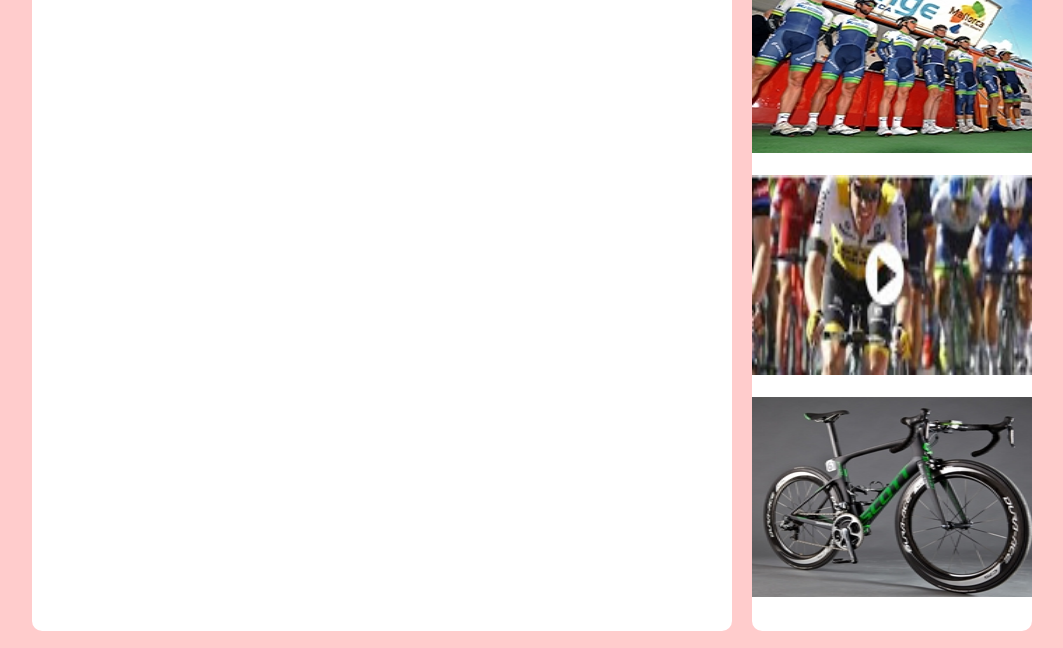
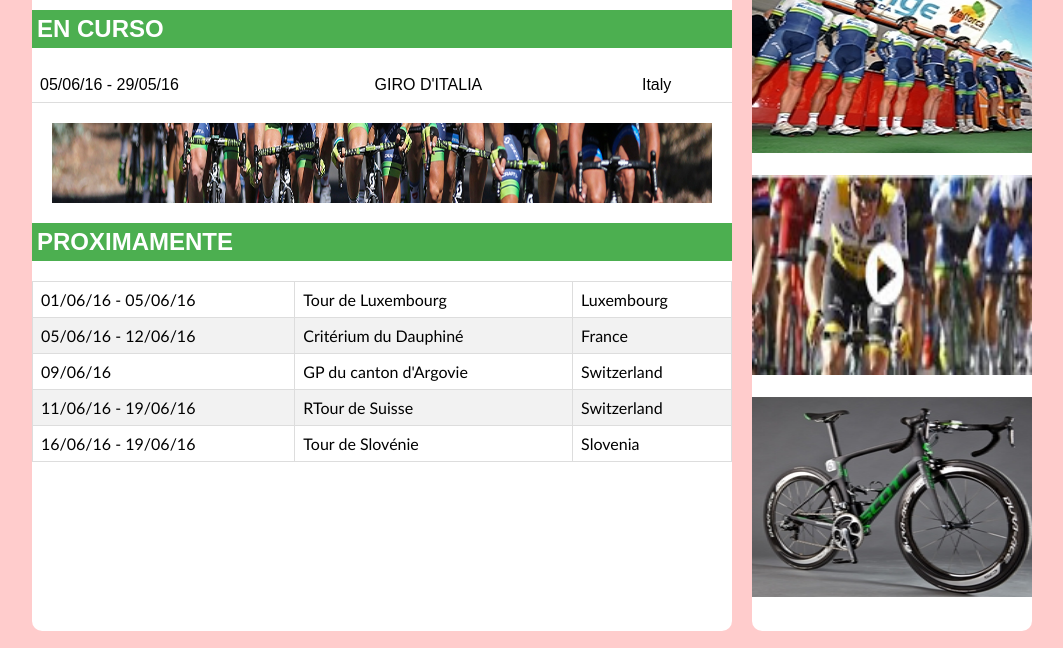
Before and after one commit to aragrevo/aragrevo.github.io, a plain HTML site: page calendar.html in a window 1280 px wide. Shown: the part 265-913 px from the top of the page, without its empty margins (108-1171 px from the left). Drawn offline with Linux system fonts and the light colour scheme.

Commit message:
Orica v1.2
calendar.html

```diff
--- a/calendar.html
+++ b/calendar.html
@@ -11,6 +11,7 @@
 
 	<link rel="stylesheet" href="css/normalize.css"> <!--unificar atributos para todos los navegadores-->
 	<link rel="stylesheet" href="css/style.css">
+	<link rel="stylesheet" href="css/calendar.css">
 </head>
 
 <body>
@@ -30,6 +31,54 @@
 		</nav>
 
 		<section>
+			<div class="container">
+			<h2>Calendario</h2>
+
+			<div class="title">EN CURSO</div>
+				<table class ="race">
+				  <tr>
+				    <td>05/06/16 - 29/05/16</td>
+				    <td>GIRO D'ITALIA</td>
+				    <td>Italy</td>
+				  </tr>
+				</table>
+
+			<figure>
+				<img src="img/separador.jpg" alt="imagen">
+			</figure>
+			<div class="title">PROXIMAMENTE</div>
+
+			<table class ="race2">
+				  <tr>
+				    <td>01/06/16 - 05/06/16</td>
+				    <td>Tour de Luxembourg</td>
+				    <td>Luxembourg</td>
+				  </tr>
+				  <tr>
+				    <td>05/06/16 - 12/06/16</td>
+				    <td>Critérium du Dauphiné</td>
+				    <td>France</td>
+				  </tr>
+				  <tr>
+				    <td>09/06/16</td>
+				    <td>GP du canton d'Argovie</td>
+				    <td>Switzerland</td>
+				  </tr>
+				  <tr>
+				    <td>11/06/16 - 19/06/16</td>
+				    <td>RTour de Suisse</td>
+				    <td>Switzerland</td>
+				  </tr>
+				  <tr>
+				    <td>16/06/16 - 19/06/16</td>
+				    <td>Tour de Slovénie</td>
+				    <td>Slovenia</td>
+				  </tr>
+
+				</table>
+		</div>
+
+
 		</section>
 		<aside>
 				<div class="contenedor-img ejemplo-1">
--- /dev/null
+++ b/css/calendar.css
@@ -0,0 +1,56 @@
+.title {
+    clear: both;
+    font-size: 24px;
+    padding-top: 20px;
+    font-weight: 600;
+    padding: 5px;
+    background-color: #4CAF50;
+    color: white;
+    margin-top: 20px;
+    margin-bottom: 20px;
+}
+
+.race {
+    border-collapse: collapse;
+    width: 100%;
+}
+
+.race td {
+    padding: 8px;
+    text-align: left;
+    border-bottom: 1px solid #ddd;
+}
+
+.race tr:hover{background-color:#f5f5f5}
+
+.container figure{
+	margin: 20px;
+	height: 80px;
+}
+
+.container img{
+	height: 80px;
+}
+
+.race2 {
+    font-family: "Trebuchet MS", Arial, Helvetica, sans-serif;
+    border-collapse: collapse;
+    width: 100%;
+}
+
+.race2 td {
+    border: 1px solid #ddd;
+    text-align: left;
+    padding: 8px;
+}
+
+.race2 tr:nth-child(even){background-color: #f2f2f2}
+
+.race2 tr:hover {background-color: #ddd;}
+
+.race2 th {
+    padding-top: 12px;
+    padding-bottom: 12px;
+    background-color: #4CAF50;
+    color: white;
+}
--- a/css/style.css
+++ b/css/style.css
@@ -279,3 +279,16 @@ li{
 	list-style-type: none;
 	padding-right: 5px;
 }
+
+/*Otros*/
+.container h2 {
+    font-size: 43px;
+
+    text-align: center;
+	padding: 5px 10px;
+	border-top-left-radius: 20px;
+	border-bottom-right-radius: 50px;
+	display: inline-block;
+	background: #31a7c4;
+	color: white;
+}
```
Also changed, not shown: css/main.css (+0 -10 lines), img/separador.jpg (added).
